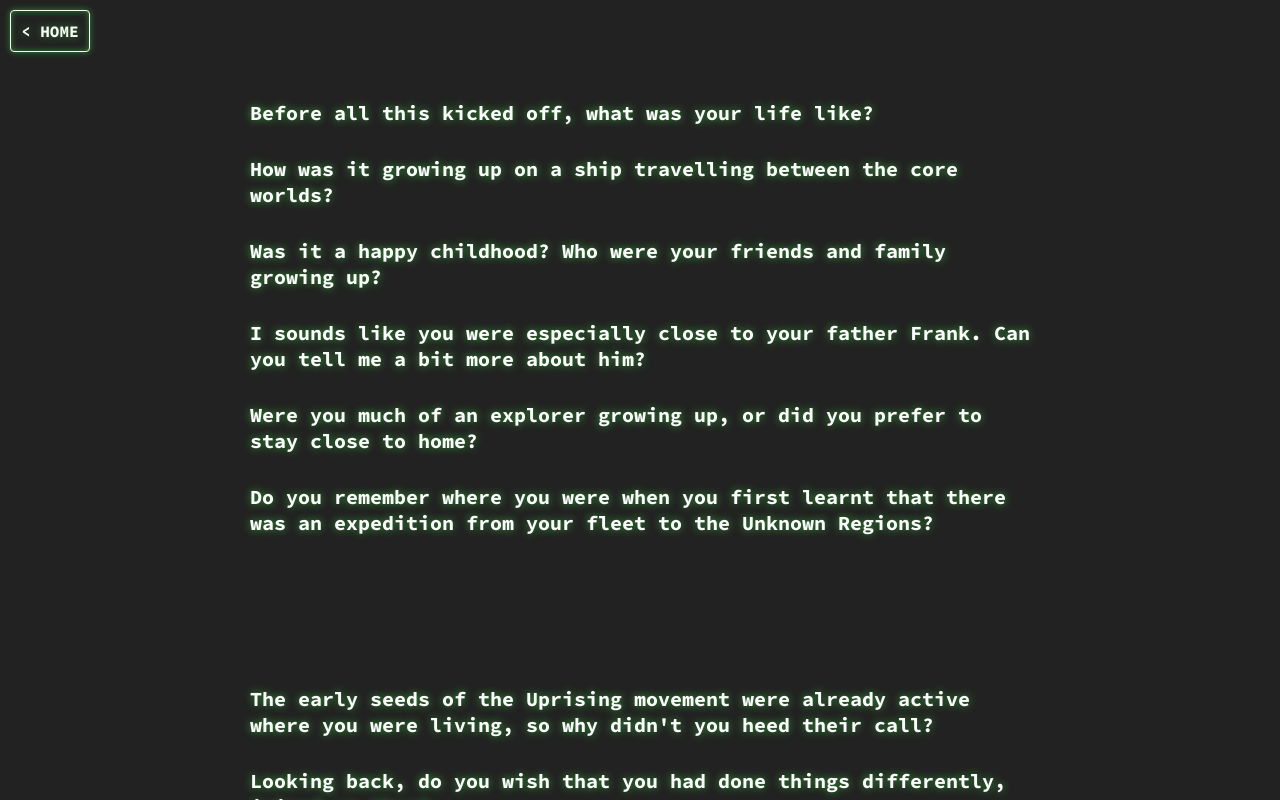
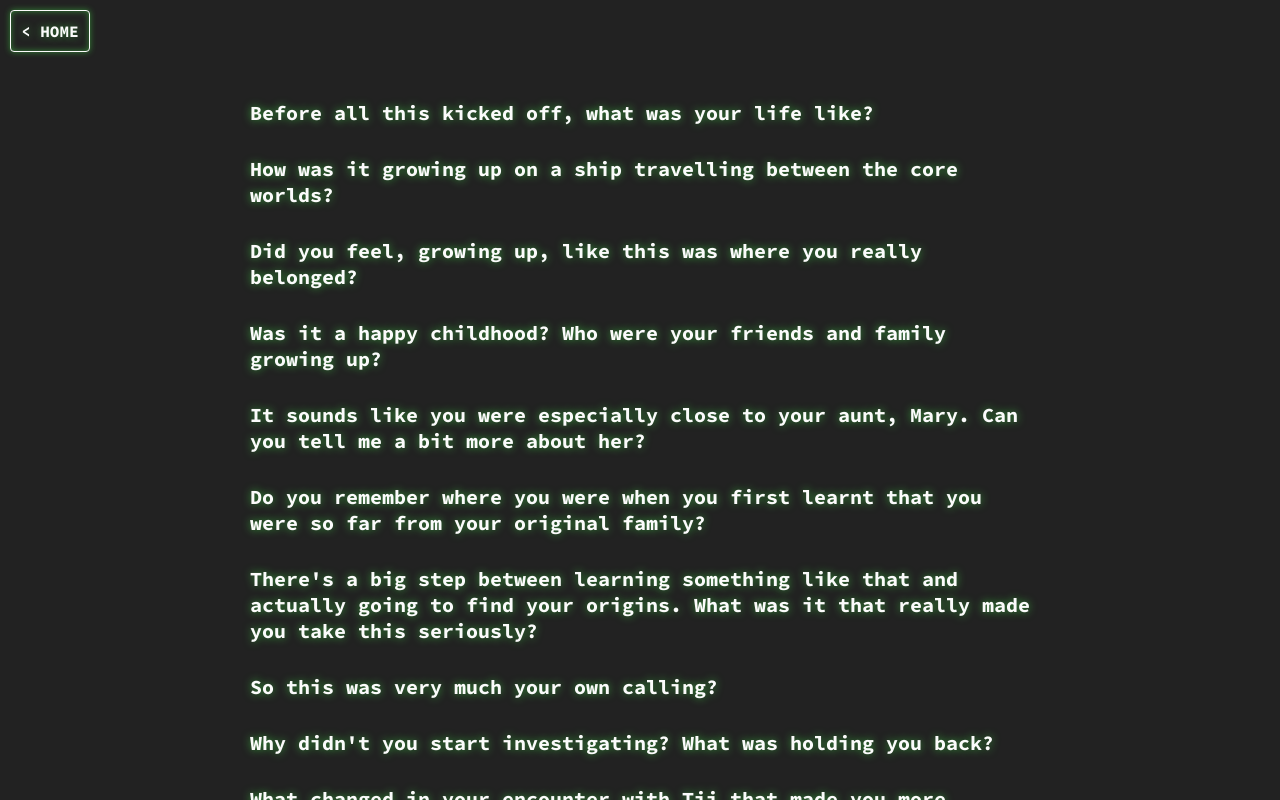
Before and after one commit to martinalexrolph/sector-six, a Vue app: page /#/all-questions in a window 1280 px wide. Built offline with nearby package versions, Linux system fonts and the light colour scheme.

Commit message:
Refusal of the Call and The Mentor

```diff
--- a/src/logic/questions.js
+++ b/src/logic/questions.js
@@ -1,6 +1,8 @@
 import { choose } from './helpers'
 import { theOrdinaryWorld } from './steps/theOrdinaryWorld'
 import { callToAdventure } from './steps/callToAdventure'
+import { refusalOfTheCall } from './steps/refusalOfTheCall'
+import { theMentor } from './steps/theMentor'
 
 function introductoryQuestions() {
   return firstQuestions().concat(homeworldQuestions())
@@ -35,6 +37,8 @@ function heroJourney() {
   // home.location (core, frontier)
   const step1 = theOrdinaryWorld()
   const step2 = callToAdventure(step1.params)
+  const step3 = refusalOfTheCall(step2.params)
+  const step4 = theMentor(step3.params)
 
   // const theCallOfAdventure = [
   //   "When did you first feel the urge to do something about the Authority?",
@@ -43,21 +47,23 @@ function heroJourney() {
   //   "So this was a pivotal moment, and you know something had to change."
   // ]
 
-  const refusalOfTheCall = [
-    "The early seeds of the Uprising movement were already active where you were living, so why didn't you heed their call?",
-    "Looking back, do you wish that you had done things differently, joined up then?",
-    "How did it feel, going back to your old life after all this?"
-  ]
+  // const refusalOfTheCall = [
+  //   "The early seeds of the Uprising movement were already active where you were living, so why didn't you heed their call?",
+  //   "Looking back, do you wish that you had done things differently, joined up then?",
+  //   "How did it feel, going back to your old life after all this?"
+  // ]
 
-  const meetingTheMentor = [
-    "But we know, since we're having this conversation, that you did eventually join up. What changed?",
-    "How did Ada convince you to join?",
-    "Did you feel equipped to join up, like you had useful skills to offer?",
-    "So Ada trained you, but I sense that she meant more to you than that. What was your relationship with her like?",
-    "So this is the moment you really decided to join up? Was the Uprising hard to contact?"
-  ]
+  // const meetingTheMentor = [
+  //   "-=-=-=-",
+  //   "But we know, since we're having this conversation, that you did eventually join up. What changed?",
+  //   "How did Ada convince you to join?",
+  //   "Did you feel equipped to join up, like you had useful skills to offer?",
+  //   "So Ada trained you, but I sense that she meant more to you than that. What was your relationship with her like?",
+  //   "So this is the moment you really decided to join up? Was the Uprising hard to contact?"
+  // ]
 
   const crossingTheThreshold = [
+    "-=-=-=-",
     "How did it feel, setting foot in such a strange place looking for such wanted... well, criminals, at that point. Outlaws at the very least.",
     "Tell me a bit more about the spaceport. I think a lot of people know it as it is now, but it must have been so different back then!",
     "Who did you meet first?",
@@ -127,8 +133,8 @@ function heroJourney() {
   const result = [
     ...step1.questions,
     ...step2.questions,
-    ...refusalOfTheCall,
-    ...meetingTheMentor,
+    ...step3.questions,
+    ...step4.questions,
     ...crossingTheThreshold,
     ...testsAlliesEnemies,
     ...theApproach,
--- a/src/logic/steps/callToAdventure.js
+++ b/src/logic/steps/callToAdventure.js
@@ -24,18 +24,14 @@ function callToAdventure(params) {
   const obj1 = q1(params)
   const obj2 = q2(obj1.params)
   const obj3 = q3(obj2.params)
-  const obj4 = q4(obj3.params)
-  const obj5 = q5(obj4.params)
 
   return {
     questions: [
       obj1.question,
       obj2.question,
-      obj3.question,
-      obj4.question,
-      obj5.question,
+      obj3.question
     ],
-    params: obj5.params
+    params: obj3.params
   }
 }
 
@@ -47,14 +43,14 @@ function q1(params) {
   if (params.adventure.type === 'rebellion') {
     params.adventure.oppressor = choose(['Regime', 'Authority', 'Imperium', 'Alliance', 'Dynasty', 'Administration'])
   } else if (params.adventure.type === 'exploration') {
-    params.adventure.location = choose(['Unknown Regions', 'Outer Rim', 'Gateway Systems', 'Great Nebula'])
-  } else if (params.adventure.type === 'defence') {
-    if (params.adventure.scope === 'individual') {
-      params.adventure.threat = choose(['Syndicate', 'Belters', 'System Mafia', 'Righteous'])
-    } else {
-      params.adventure.threat = choose(['Alpha', 'Incursors', 'Outland Raiders', 'Righteous'])
-    }
-  }
+    params.adventure.location = choose(['Unknown Regions', 'Outer Rim', 'Gateway Systems', 'Great Nebula', 'Abyss'])
+  } // else if (params.adventure.type === 'defence') {
+  //   if (params.adventure.scope === 'individual') {
+  //     params.adventure.threat = choose(['Syndicate', 'Belters', 'System Mafia', 'Righteous'])
+  //   } else {
+  //     params.adventure.threat = choose(['Alpha', 'Incursors', 'Outland Raiders', 'Righteous'])
+  //   }
+  // }
 
   if (params.adventure.scope === 'faction') {
     if (params.adventure.type === 'rebellion') {
@@ -66,7 +62,7 @@ function q1(params) {
 
   if (params.adventure.type === 'homeward') {
     if (params.adventure.scope === 'individual') {
-      question = "Do you remember where you were when you first learnt that you were adopted, and that you were so far from your original family?"
+      question = "Do you remember where you were when you first learnt that you were so far from your original family?"
     } else if (params.adventure.scope === 'group') {
       question = 'Do you remember where you were when you first learnt about the exile your ancestors went through?'
     } else if (params.adventure.scope === 'faction') {
@@ -88,14 +84,33 @@ function q1(params) {
     } else if (params.adventure.scope === 'faction') {
       question = `Do you remember where you were when you first learnt about the ${params.adventure.yourFaction}'s expedition to the ${params.adventure.location} which your ${params.home.type} was contributing to?`
     }
-  } else if (params.adventure.type === 'defence') {
+  } // else if (params.adventure.type === 'defence') {
+  //   if (params.adventure.scope === 'individual') {
+  //     question = `When did you first discover that your life was in danger from the ${params.adventure.threat}?`
+  //   } else if (params.adventure.scope === 'group') {
+  //     question = `When did you first hear rumours of the threat the posed to your ${params.home.type} by the ${params.adventure.threat}?`
+  //   } else if (params.adventure.scope === 'faction') {
+  //     question = `When did you first hear rumours of the threat the posed to the ${params.adventure.yourFaction} by the ${params.adventure.threat}?`
+  //   }
+  // }
+
+  return {
+    question, params
+  }
+}
+
+function q2(params) {
+  let question
+  if (params.adventure.type === 'homeward') {
+    question = `There's a big step between learning something like that and actually going to find your origins. What was it that really made you take this seriously?`
+  } else if (params.adventure.type === 'exploration') {
     if (params.adventure.scope === 'individual') {
-      question = `When did you first discover that your life was in danger from the ${params.adventure.threat}?`
-    } else if (params.adventure.scope === 'group') {
-      question = `When did you first hear rumours of the threat the posed to your ${params.home.type} by the ${params.adventure.threat}?`
-    } else if (params.adventure.scope === 'faction') {
-      question = `When did you first hear rumours of the threat the posed to the ${params.adventure.yourFaction} by the ${params.adventure.threat}?`
+      question = 'Were you tempted to start planning an expedition there right away?'
+    } else {
+      question = 'Were you tempted to try and get involved with the expedition right away?'
     }
+  } else if (params.adventure.type === 'rebellion') {
+    question = 'Did you you see it as a fight worth getting involved in right away?'
   }
 
   return {
@@ -103,34 +118,15 @@ function q1(params) {
   }
 }
 
-function q2(params) {
-  const question = ''
+function q3(params) {
+  const question = choose([
+    'So in a sense it was luck - and bad luck at that! - which set you on your path?',
+    'So this was very much your own calling?',
+    'What was it they said that convinced you to try?',
+    "Do you think you'd have tried if you hadn't been asked to?"
+  ])
 
   return {
     question, params
   }
 }
-
-function q3(params) {
-  const question = ''
-
-  return {
-    question, params
-  }
-}
-
-function q4(params) {
-  const question = ''
-
-  return {
-    question, params
-  }
-}
-
-function q5(params) {
-  const question = ''
-
-  return {
-    question, params
-  }
-}
--- /dev/null
+++ b/src/logic/steps/refusalOfTheCall.js
@@ -0,0 +1,107 @@
+import { choose, firstName } from '../helpers'
+
+/*
+params = {
+  home: {
+    type: 'planet',
+    location:  'frontier'
+  },
+  characters: {
+    childhood: {
+      name: 'Bob',
+      relationship: 'father',
+      gender: 'male'
+    },
+    refusal: {
+      name: 'Tii',
+      gender: 'neutral'
+    }
+  },
+  adventure: {
+    type: 'homeward', // Or 'rebellion', 'exploration', 'defence'
+    scope: 'individual', // Or 'group', 'faction'
+  }
+}
+*/
+
+
+// const refusalOfTheCall = [
+//   "The early seeds of the Uprising movement were already active where you were living, so why didn't you heed their call?",
+//   "Looking back, do you wish that you had done things differently, joined up then?",
+//   "How did it feel, going back to your old life after all this?"
+// ]
+
+function refusalOfTheCall(params) {
+  const obj1 = q1(params)
+  const obj2 = q2(obj1.params)
+  const obj3 = q3(obj2.params)
+  const obj4 = q4(obj3.params)
+
+  return {
+    questions: [
+      obj1.question,
+      obj2.question,
+      obj3.question,
+      obj4.question
+    ],
+    params: obj4.params
+  }
+}
+
+export {refusalOfTheCall}
+
+function q1(params) {
+  let question
+  if (params.adventure.scope === 'individual') {
+    if (params.adventure.type === 'rebellion') {
+      question = `Why didn't you take a stand? What was holding you back?`
+    } else {
+      question = `Why didn't you start investigating? What was holding you back?`
+    }
+  } else {
+    if (params.adventure.type === 'homeward') {
+      question = `Why didn't you take action right away? What was holding you back?`
+    } else {
+      question = `Why didn't you get involved? What was holding you back?`
+    }
+  }
+
+  return {
+    question, params
+  }
+}
+
+function q2(params) {
+  const link = choose(['connection', 'relationship', 'encounter'])
+  const gender = choose(['male', 'female', 'neutral'])
+  const name = firstName(gender)
+  const prefix = choose(['What changed in your', 'What was it about your'])
+  const question = `${prefix} ${link} with ${name} that made you more reluctant?`
+
+  params.characters.refusal = { gender, name }
+
+  return {
+    question, params
+  }
+}
+
+function q3(params) {
+  const question = 'But eventually you must have changed your mind. What happened?'
+
+  return {
+    question, params
+  }
+}
+
+function q4(params) {
+  const persuader = choose(['book', 'person', 'accident', 'incident', 'article', 'film', 'experience', 'artefact'])
+  const question = `What was it about this ${persuader} that gave you the push you needed?`
+
+  if (['book', 'film', 'article', 'artefact'].includes(persuader)) {
+    params.objects.refusal = persuader
+  }
+
+  return {
+    question, params
+  }
+}
--- /dev/null
+++ b/src/logic/steps/theMentor.js
@@ -0,0 +1,126 @@
+import { choose, firstName } from '../helpers'
+
+/*
+params = {
+  home: {
+    type: 'planet',
+    location:  'frontier'
+  },
+  characters: {
+    childhood: {
+      name: 'Bob',
+      relationship: 'father',
+      gender: 'male'
+    },
+    refusal: {
+      name: 'Tii',
+      gender: 'neutral'
+    }
+  },
+  adventure: {
+    type: 'homeward', // Or 'rebellion', 'exploration',
+    scope: 'individual', // Or 'group', 'faction'
+  },
+
+}
+*/
+
+  // const meetingTheMentor = [
+  //   "-=-=-=-",
+  //   "But we know, since we're having this conversation, that you did eventually join up. What changed?",
+  //   "How did Ada convince you to join?",
+  //   "Did you feel equipped to join up, like you had useful skills to offer?",
+  //   "So Ada trained you, but I sense that she meant more to you than that. What was your relationship with her like?",
+  //   "So this is the moment you really decided to join up? Was the Uprising hard to contact?"
+  // ]
+
+function theMentor(params) {
+  const obj1 = q1(params)
+  const obj2 = q2(obj1.params)
+  const obj3 = q3(obj2.params)
+  const obj4 = q4(obj3.params)
+  const obj5 = q5(obj3.params)
+
+  return {
+    questions: [
+      obj1.question,
+      obj2.question,
+      obj3.question,
+      obj4.question,
+      obj5.question,
+    ],
+    params: obj5.params
+  }
+}
+
+export {theMentor}
+
+function q1(params) {
+  let question = `Why didn't you feel ready?`
+
+  return {
+    question, params
+  }
+}
+
+function q2(params) {
+  let question = 'Did you know at the time what it was that you really needed to learn? Or was that something you only found out later?'
+
+  return {
+    question, params
+  }
+}
+
+function q3(params) {
+
+  const gender = choose(['male', 'female', 'neutral'])
+  const name = firstName(gender)
+  const pronouns = {
+    male: 'him',
+    female: 'her',
+    neutral: 'them'
+  }
+
+
+  const question = choose([
+    `It's interesting to me that so few people know about how much of a pivotal role ${name} played for you. What was so important about ${pronouns[gender]}?`,
+    `That you trained under ${name} is well known, but can you share something about ${pronouns[gender]} that not many other people know?`
+  ])
+
+  params.characters.mentor = { name, gender }
+
+  return {
+    question, params
+  }
+}
+
+function q4(params) {
+  const pronouns = {
+    male: 'him',
+    female: 'her',
+    neutral: 'them'
+  }
+
+  let question = `Did ${params.characters[choose(['refusal', 'childhood'])].name} approve of you training with ${pronouns[params.characters.mentor.gender]}?`
+
+  return {
+    question, params
+  }
+}
+
+function q5(params) {
+  const pronouns = {
+    male: 'him',
+    female: 'her',
+    neutral: 'them'
+  }
+
+  const question = choose([
+    `I sense that ${params.characters.mentor.name} was more to you than just a ${choose(['teacher', 'trainer', 'mentor'])} - what was your relationship with ${pronouns[params.characters.mentor.gender]} like?`,
+    `I sense an undertone of ${choose(['resentment', 'bitterness', 'unhappiness'])} when you talk about your training. Did you not get on well?`,
+  ])
+
+  return {
+    question, params
+  }
+}
--- a/src/logic/steps/theOrdinaryWorld.js
+++ b/src/logic/steps/theOrdinaryWorld.js
@@ -16,12 +16,16 @@ params = {
   adventure: {
     type: 'homeward', // Or 'rebellion', 'exploration', 'defence'
     scope: 'individual', // Or 'group', 'faction', 'civilization'
+  },
+  objects: {
+
   }
 }
 */
 
 function theOrdinaryWorld() {
   const initialParams = {
+    objects: {}
   }
 
   const obj1 = q1(initialParams)
@@ -98,13 +102,35 @@ function q2(params) {
 }
 
 function q3(params) {
+  params.adventure = {
+    type: choose(['homeward', 'rebellion', 'exploration']),
+    scope: choose(['individual', 'group', 'faction'])
+  }
+
+  let question
+  switch (params.adventure.type) {
+    case 'homeward':
+      question = "Did you feel, growing up, like this was where you really belonged?"
+      break
+    case 'rebellion':
+      question = "Were you rebellious, growing up?"
+      break
+    case 'exploration':
+      question = "Were you much of an explorer growing up, or did you prefer to stay close to home?"
+      break
+  }
+
+  return { question, params }
+}
+
+function q4(params) {
   return {
     question: "Was it a happy childhood? Who were your friends and family growing up?",
     params: params
   }
 }
 
-function q4(params) {
+function q5(params) {
 
   const relationship = choose(['father', 'mother', 'uncle', 'aunt', 'friend', 'brother', 'sister'])
   let gender;
@@ -128,32 +154,7 @@ function q4(params) {
   }
 
   return {
-    question: `I sounds like you were especially close to your ${relationship} ${name}. Can you tell me a bit more about ${pronouns[gender]}?`,
+    question: `It sounds like you were especially close to your ${relationship}, ${name}. Can you tell me a bit more about ${pronouns[gender]}?`,
     params: params
   }
 }
-
-function q5(params) {
-  params.adventure = {
-    type: choose(['homeward', 'rebellion', 'exploration', 'defence']),
-    scope: choose(['individual', 'group', 'faction'])
-  }
-
-  let question
-  switch (params.adventure.type) {
-    case 'homeward':
-      question = "Did you feel, growing up, like this was where you really belonged?"
-      break
-    case 'rebellion':
-      question = "Were you rebellious, growing up?"
-      break
-    case 'exploration':
-      question = "Were you much of an explorer growing up, or did you prefer to stay close to home?"
-      break
-    case 'defence':
-      question = "Did you feel safe and secure growing up?"
-      break
-  }
-
-  return { question, params }
-}
```
